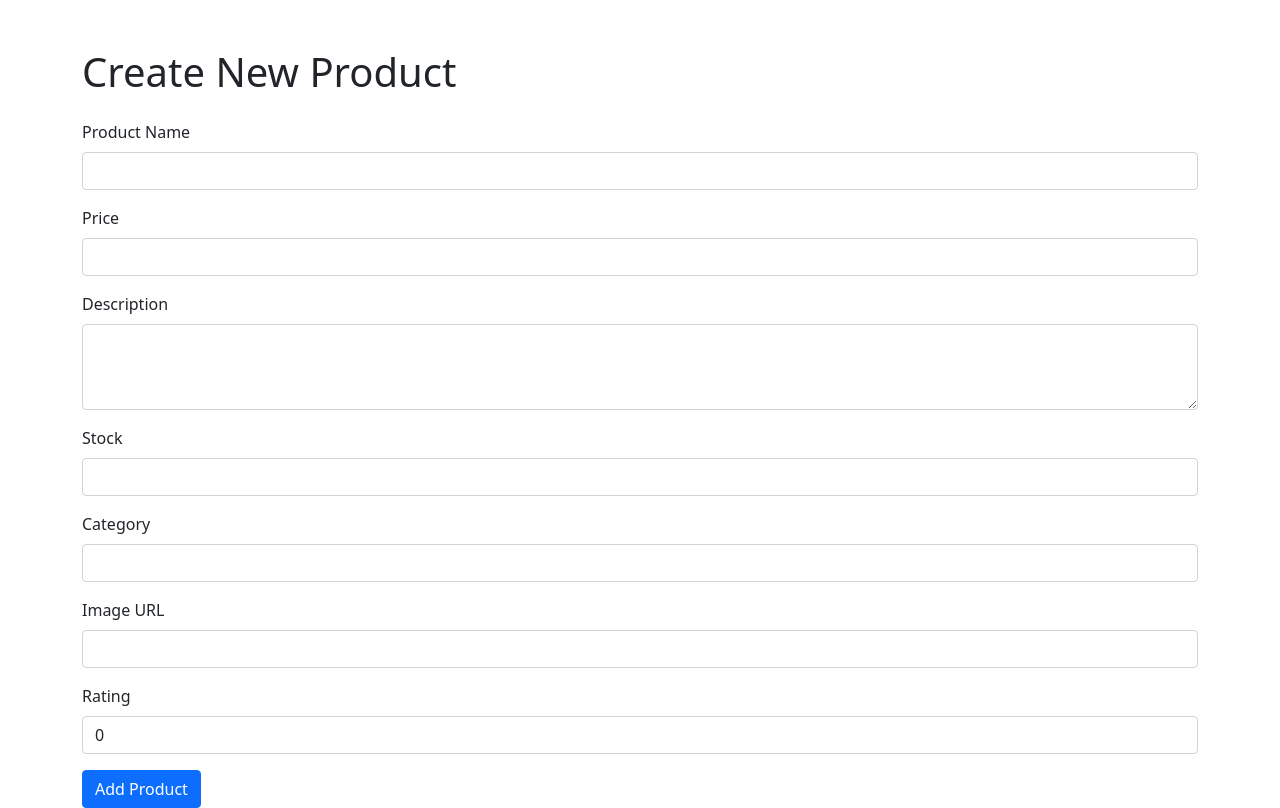
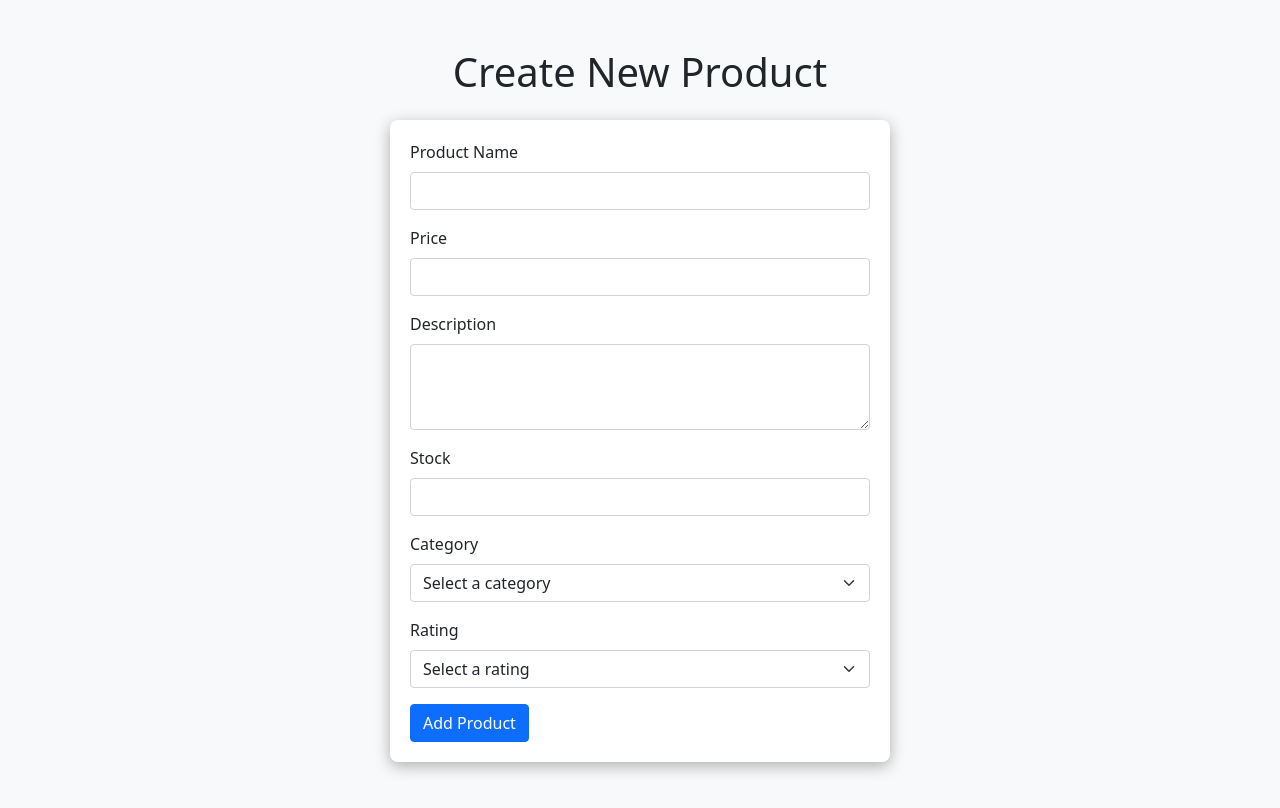
Before and after one commit to muttyqt15/ecompbp, a Django app: page /create/ in a window 1280 px wide. After the commit the page ends 773 px from the top, so only its background shows below. Run offline with Django 5.2, Linux system fonts and the light colour scheme; some libraries are stand-ins or nearby versions.

Commit message:
fix: form

```diff
--- a/main/models.py
+++ b/main/models.py
@@ -1,4 +1,6 @@
 from django.db import models
+
+
 class Product(models.Model):
     # Atribut Wajib
     name = models.CharField(max_length=255)  # Nama item
@@ -8,9 +10,7 @@ class Product(models.Model):
     # Atribut Tambahan
     stock = models.PositiveIntegerField(default=0)  # Jumlah stok
     category = models.CharField(max_length=100, blank=True, null=True)  # Kategori item
-    image = models.CharField(
-        max_length=256, default="https://loremflickr.com/200/200?random=7"
-    )  # Gambar item
+    image = models.CharField(max_length=256, default="https://loremflickr.com/200/200?random=7", blank=True, null=True)
     rating = models.PositiveIntegerField(default=0)  # Rating item
 
     def __str__(self):
--- a/main/templates/create_product.html
+++ b/main/templates/create_product.html
@@ -1,4 +1,3 @@
-<!-- create_product.html -->
 <!DOCTYPE html>
 <html lang="en">
   <head>
@@ -8,11 +7,24 @@
     <link
       rel="stylesheet"
       href="https://cdnjs.cloudflare.com/ajax/libs/bootstrap/5.1.3/css/bootstrap.min.css" />
+    <style>
+      .wrapper {
+        max-width: 500px;
+        margin: auto; /* Center the wrapper */
+        padding: 20px; /* Add padding */
+        background-color: white; /* Set background color */
+        border-radius: 8px; /* Add rounded corners */
+        box-shadow: 0 4px 15px rgba(0, 0, 0, 0.3); /* Dark shadow */
+      }
+      body {
+        background-color: #f8f9fa; /* Light background color */
+      }
+    </style>
   </head>
   <body>
-    <div class="container">
-      <h1 class="mt-5">Create New Product</h1>
-      <form method="post" class="mt-4">
+    <div class="container mt-5">
+      <h1 class="text-center">Create New Product</h1>
+      <form method="post" class="mt-4 wrapper">
         {% csrf_token %}
         <div class="mb-3">
           <label for="name" class="form-label">Product Name</label>
@@ -31,7 +43,8 @@
             class="form-control"
             id="price"
             name="price"
-            required />
+            required
+            step="0.01" />
         </div>
 
         <div class="mb-3">
@@ -51,38 +64,35 @@
             class="form-control"
             id="stock"
             name="stock"
-            required />
+            required
+            min="0" />
         </div>
 
         <div class="mb-3">
           <label for="category" class="form-label">Category</label>
-          <input
-            type="text"
-            class="form-control"
-            id="category"
-            name="category" />
-        </div>
-
-        <div class="mb-3">
-          <label for="image" class="form-label">Image URL</label>
-          <input
-            type="url"
-            class="form-control"
-            id="image"
-            name="image"
-            required />
+          <select class="form-select" id="category" name="category" required>
+            <option value="" disabled selected>Select a category</option>
+            <option value="electronics">Electronics</option>
+            <option value="clothing">Clothing</option>
+            <option value="books">Books</option>
+            <option value="home_appliances">Home Appliances</option>
+            <option value="toys">Toys</option>
+            <option value="grocery">Grocery</option>
+            <option value="furniture">Furniture</option>
+          </select>
         </div>
 
         <div class="mb-3">
           <label for="rating" class="form-label">Rating</label>
-          <input
-            type="number"
-            class="form-control"
-            id="rating"
-            name="rating"
-            min="0"
-            max="5"
-            value="0" />
+          <select class="form-select" id="rating" name="rating" required>
+            <option value="" disabled selected>Select a rating</option>
+            <option value="0">0</option>
+            <option value="1">1</option>
+            <option value="2">2</option>
+            <option value="3">3</option>
+            <option value="4">4</option>
+            <option value="5">5</option>
+          </select>
         </div>
 
         <button type="submit" class="btn btn-primary">Add Product</button>
--- a/main/urls.py
+++ b/main/urls.py
@@ -6,7 +6,6 @@ from .views import (
     show_json_by_id,
     show_xml_by_id,
     create_product,
-    show_products,
 )
 
 app_name = "main"
@@ -17,5 +16,4 @@ urlpatterns = [
     path("xml/<str:id>", show_xml_by_id, name="show_xml_by_id"),
     path("json/<str:id>", show_json_by_id, name="show_json_by_id"),
     path("create/", create_product, name="create_product"),
-    path("products/", show_products, name="show_products"),
 ]
--- a/main/views.py
+++ b/main/views.py
@@ -7,71 +7,15 @@ from django.shortcuts import redirect
 
 # Create your views here.
 def index(req):
-    ctx = [
-        {
-            "name": "Classic Leather Jacket",
-            "price": 150,
-            "description": "A timeless piece of fashion. Crafted from premium leather with a stylish design.",
-            "category": "Clothing",
-            "stock": 25,
-            "image": "https://loremflickr.com/200/200?random=7",
-        },
-        {
-            "name": "Wireless Bluetooth Headphones",
-            "price": 80,
-            "description": "Experience high-quality sound with these noise-cancelling Bluetooth headphones.",
-            "category": "Electronics",
-            "stock": 50,
-            "image": "https://loremflickr.com/200/200?random=4",
-        },
-        {
-            "name": "Portable Blender",
-            "price": 45,
-            "description": "Blend your favorite smoothies on the go with this compact and powerful blender.",
-            "category": "Appliances",
-            "stock": 30,
-            "image": "https://loremflickr.com/200/200?random=2",
-        },
-        {
-            "name": "Fitness Tracker Watch",
-            "price": 60,
-            "description": "Track your workouts and monitor your health with this sleek fitness tracker.",
-            "category": "Accessories",
-            "stock": 40,
-            "image": "https://loremflickr.com/200/200?random=1",
-        },
-        {
-            "name": "Ceramic Coffee Mug",
-            "price": 15,
-            "description": "Enjoy your coffee with this stylish ceramic mug. Perfect for your morning routine.",
-            "category": "Kitchenware",
-            "stock": 100,
-            "image": "https://loremflickr.com/200/200?random=3",
-        },
-    ]
-
-    return render(req, "main.html", {"products": ctx})
-
-
-def show_products(req):
     data = Product.objects.all()
-
-    context = {
-        "name": "Muttaqin Muzakkir",
-        "class": "PBP A",
-        "npm": "2306207101",
-        "products": data,
-    }
-
-    return render(req, "products.html", context)
+    return render(req, "main.html", {"products": data})
 
 
 def create_product(req):
     form = ProductForm(req.POST or None)
-
     if form.is_valid() and req.method == "POST":
         form.save()
-        return redirect("main:show_products")  # Menggunakan nama di urls.py
+        return redirect("main:index")  # Menggunakan nama di urls.py
 
     context = {"form": form}
     return render(req, "create_product.html", context)
```
Also changed, not shown: main/migrations/0001_initial.py, main/migrations/0002_person_remove_product_imagesrc_product_image.py (deleted).
